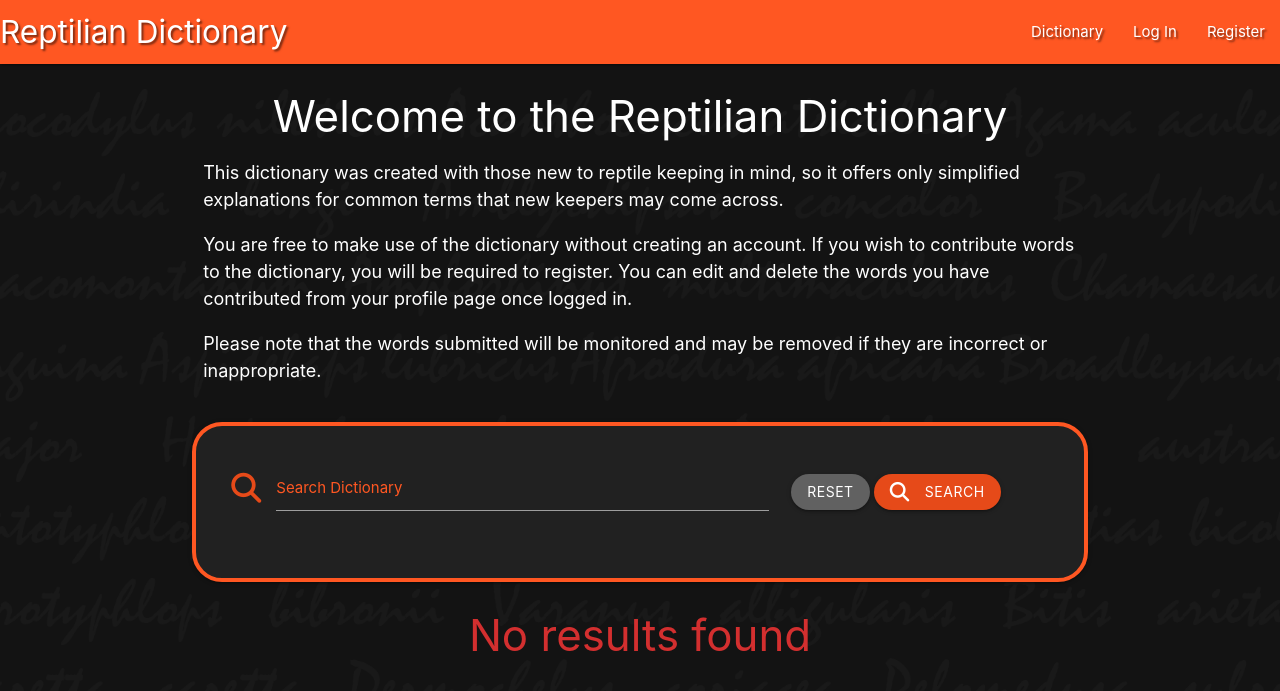
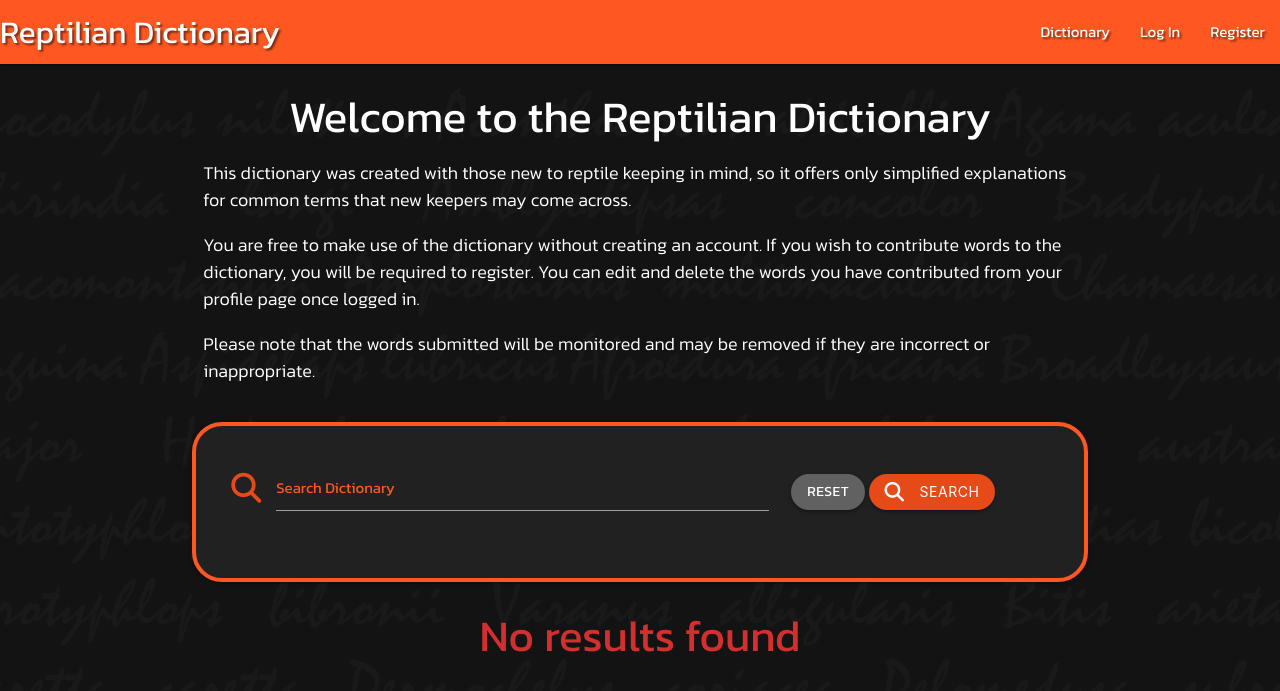
Before and after one commit to SpooshDoosh/MP3-ReptilianDictionary, a Flask app: page / in a window 1280 px wide. Shown: the top 691 px of the page. Run offline with Flask 2, Linux system fonts and the light colour scheme; data that the repository does not hold is empty; some libraries are stand-ins or nearby versions.

Commit message:
Add and change font

```diff
--- a/static/css/style.css
+++ b/static/css/style.css
@@ -1,3 +1,5 @@
+@import url('https://fonts.googleapis.com/css2?family=Kanit:wght@100;200;300;400;500;600;700&display=swap');
+
 /*-------------------- FORMS ---------------------*/
 
 .input-field {
@@ -42,6 +44,7 @@ body {
     background-position: center;
     background-repeat: no-repeat;
     background-attachment: fixed;
+    font-family: 'Kanit', sans-serif;
 }
 
 .text-shadow {
@@ -57,7 +60,8 @@ body {
 }
 
 p {
-    font-size: large;
+    font-size: larger;
+    font-weight: 300;
     color: #fff;
 }
 
```
